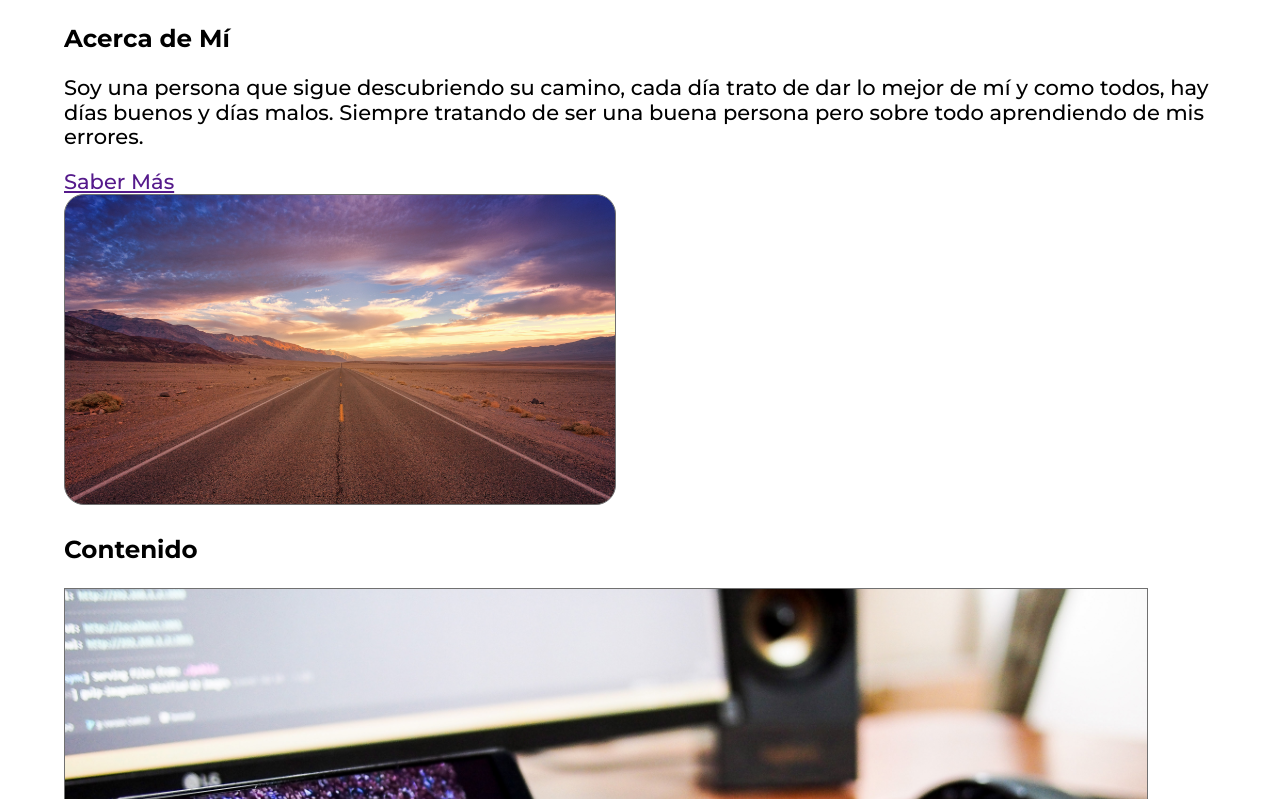
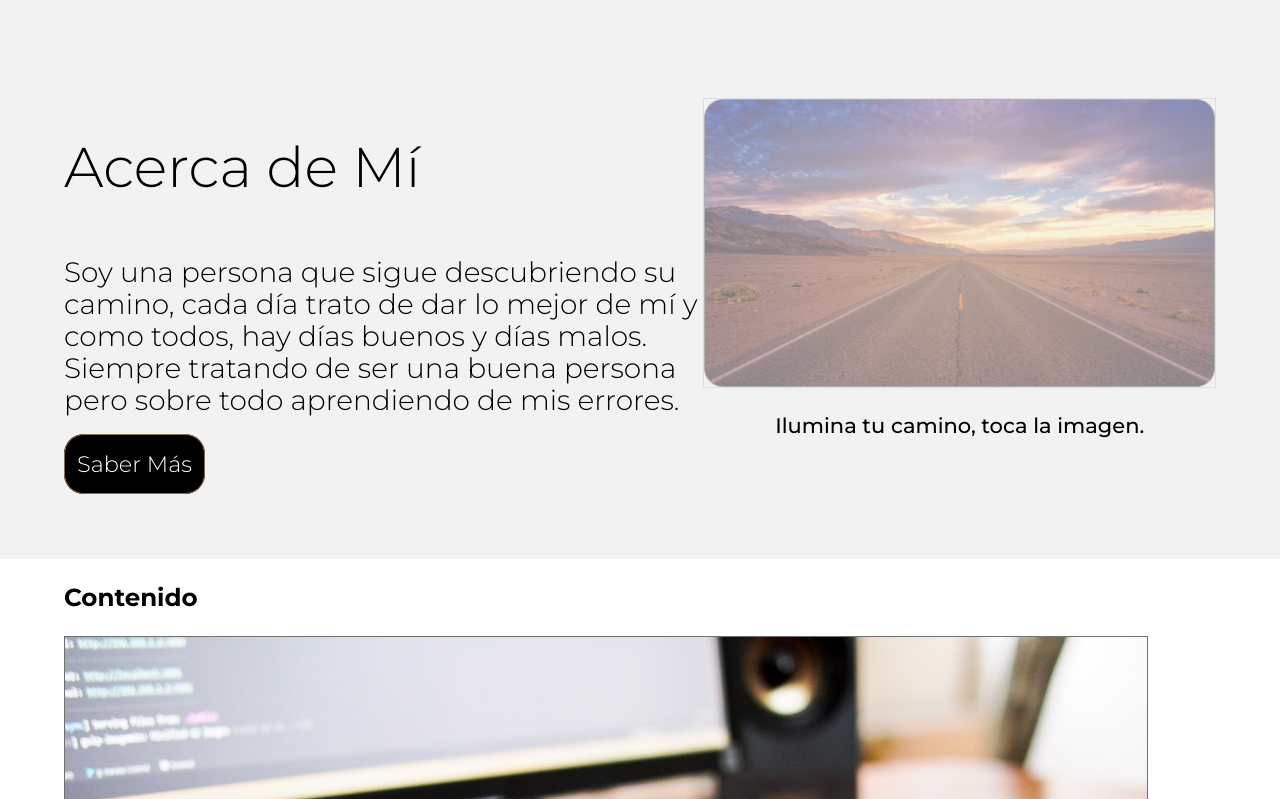
Before and after one commit to CristianMtz28/Curso-Frontend, a PHP site: page / in a window 1280 px wide. Shown: the part 914-1713 px from the top of the page. Run offline with PHP 8.4, Linux system fonts and the light colour scheme.

Commit message:
Sección de Acerca de mí y cambiando la tarjeta blanca a transparente

```diff
--- a/Prácticas/03-portafolio/css/styles.css
+++ b/Prácticas/03-portafolio/css/styles.css
@@ -15,6 +15,20 @@ body {
     max-width: 1638px;
     margin: auto;
     overflow: hidden;
+}
+
+.boton-negro {
+    background-color: #000;
+    color: #fff;
+    font-size: 0.8em;
+    border: solid 1px #906D4A;
+    border-radius: 20px;
+    padding: 15px 12px;
+    text-decoration: none;
+}
+
+.boton-negro:hover{
+    text-decoration: underline;
 }
 
 /* ------- HEADER ------- */
@@ -57,7 +71,7 @@ header .menu-logo .menu a:hover {
 }
 
 header .tarjeta-blanca {
-    background-color: #fff;
+    background-color: rgba(255, 255, 255, 0.15);
     border-radius: 28px;
     padding: 40px 50px 50px 50px;
     display: flex;
@@ -68,6 +82,7 @@ header .tarjeta-blanca {
     max-height: 742px;
     margin: auto;
     margin-bottom: 125px;
+    color:#fff;
 }
 
 header .tarjeta-blanca .foto-tarjeta-blanca {
@@ -165,22 +180,93 @@ header .redes-sociales .github {
     margin-right: 38px;
 }
 
+header .redes-sociales .whatsapp {
+    width: 40px;
+    height: 40px;
+    border-radius: 7px;
+    background-color: #009688;
+    color: #fff;
+    text-align: center;
+    vertical-align: top;
+    padding: 10px 5px 5px 5px;
+    margin-right: 38px;
+}
+
 header .redes-sociales .facebook:hover {
-    background-color: #000;
+    background-color: #fff;
+    color: #1877f2;
 }
 
 header .redes-sociales .twitter:hover {
-    background-color: #000;
+    background-color: #fff;
+    color: #1da1f2;
 }
 
 header .redes-sociales .instagram:hover {
-    background-color: #000;
+    background-color: #fff;
+    color: #ae316b;
 }
 
 header .redes-sociales .youtube:hover {
-    background-color: #000;
+    background-color: #fff;
+    color: #ff0000;
 }
 
 header .redes-sociales .github:hover {
-    background-color: #000;
+    background-color: #fff;
+    color: #2b3137;
 }
+
+header .redes-sociales .whatsapp:hover {
+    background-color: #fff;
+    color: #009688;
+}
+
+/* ------- ACERCA DE MÍ -------*/
+
+.main-acerca-de-mi {
+    background-color: #f2f2f2;
+
+}
+
+.main-acerca-de-mi .container {
+    background-color: #f2f2f2;
+    padding-top: 80px;
+    padding-bottom: 80px;
+    display: flex;
+    justify-content: space-between;
+    align-items: center;
+}
+
+.main-acerca-de-mi .container .acerca-de-mi {
+    width: 60%;
+    font-size: 28px;
+    font-weight: 300;
+    padding: 0;
+}
+
+.espacio-blanco {
+    margin-top: 30px;
+}
+
+.main-acerca-de-mi .container .titulos-secciones {
+    font-size: 2em;
+    font-weight: 300;
+}
+
+.main-acerca-de-mi .container .acerca-de-mi-img p{
+    text-align: center;
+}
+
+.main-acerca-de-mi .container .acerca-de-mi-img img{
+    /* vertical-align: top; */
+    width: 100%;
+    border: solid 1px #ccc;
+    opacity: 0.5;
+    cursor: pointer;
+}
+
+.main-acerca-de-mi .container .acerca-de-mi-img img:hover{
+    opacity: 1;
+    border: solid 1px #fff;
+}
--- a/Prácticas/03-portafolio/index.html
+++ b/Prácticas/03-portafolio/index.html
@@ -42,12 +42,12 @@
                         <a target="_blank" href="https://www.instagram.com/cristianmtz28"><i class="fa fa-instagram instagram"></i></a>
                         <a target="_blank" href="https://www.youtube.com/cristianmtz28"><i class="fa fa-youtube-play youtube"></i></a>
                         <a target="_blank" href="https://www.github.com/cristianmtz28"><i class="fa fa-github github"></i></a>
+                        <a target="_blank" href="https://wa.me/5215611097466?text=Hola, ¿Cómo estás?"><i class="fa fa-whatsapp whatsapp" aria-hidden="true"></i></a>
                     </div>
                 </div>
             </div>
         </div>
     </header>
-
 
     <!--Sección Acerca de Mí-->
     <section class="main-acerca-de-mi">
@@ -59,10 +59,12 @@
                     días buenos y días malos. Siempre tratando de ser una
                     buena persona pero sobre todo aprendiendo de mis errores.
                 </p>
+                <div class="espacio-blanco"></div>
                 <a href="" class="boton-negro">Saber Más</a>
             </div>
             <div class="acerca-de-mi-img">
                 <img src="img/road.png" alt="Camino en carretera">
+                <p>Ilumina tu camino, toca la imagen.</p>
             </div>
         </div>
     </section>
@@ -184,6 +186,7 @@
             <a target="_blank" href="https://www.instagram.com/cristianmtz28"><i class="fa fa-instagram instagram"></i></a>
             <a target="_blank" href="https://www.youtube.com/cristianmtz28"><i class="fa fa-youtube-play youtube"></i></a>
             <a target="_blank" href="https://www.github.com/cristianmtz28"><i class="fa fa-github github"></i></a>
+            <a target="_blank" href="https://wa.me/5215611097466?text=Hola, ¿Cómo estás?."><i class="fa fa-whatsapp" aria-hidden="true"></i></a>
         </div>
     </footer>
 </body>
```
Also changed, not shown: 1 other file.
